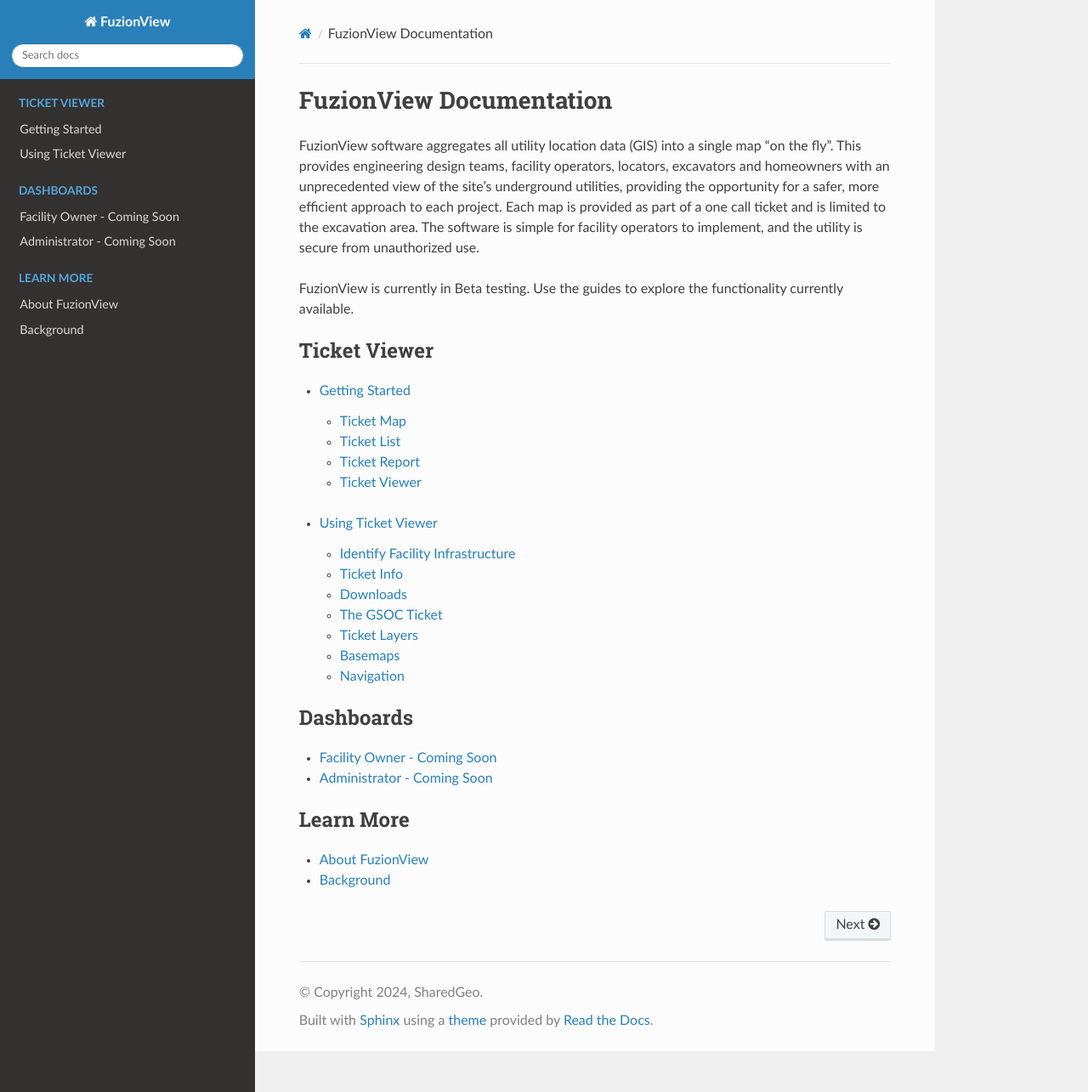
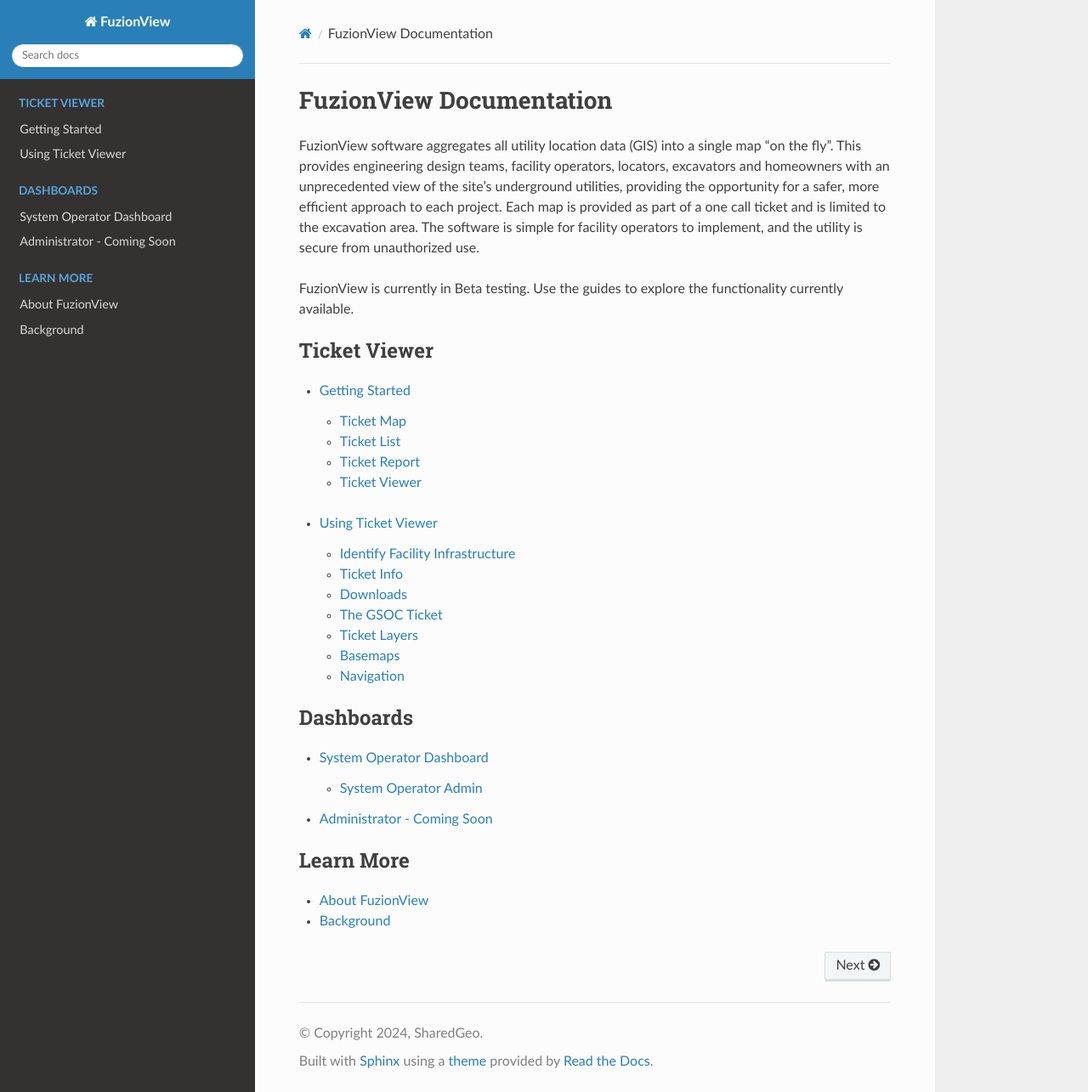
Before and after one commit to FuzionView/FV-Docs, a Sphinx documentation site: the page built from source/index.rst, in a window 1280 px wide and 1285 px high. Shown: the whole window at 85% size. Built offline with Sphinx 7.4.7 and the Read the Docs theme 2.0.0, drawn with Linux system fonts in a browser that asks for light colours; some of the changed lines change nothing that is shown.

Commit message:
New System Operator Dashboard Doc

```diff
--- a/source/FODashboard.rst
+++ b/source/FODashboard.rst
@@ -1,2 +1,29 @@
-Facility Owner - Coming Soon
-=============================
+System Operator Dashboard
+===========================
+The System Operator Dashboard displays a list of all the Data Providers managed by the System Operator.
+
+.. figure:: /_static/SODashboard1.png
+   :alt: The FuzionView System Operator Dashboard
+   :class: with-border
+
+   *FuzionView System Operator Dashboard*
+
+.. hint::
+   Click **Show** to open the Data Provider or click **Edit** to change the name of the Data Provider.
+
+
+.. figure:: /_static/SODashboard2.png
+   :alt: The FuzionView System Operator Dashboard
+   :class: with-border
+
+   *FuzionView System Operator Dashboard*
+
+System Operator Admin
+---------------------------------
+Select **New Data Provier** to add a new data provider to FuzionView.
+
+.. figure:: /_static/SOAdmin1.png
+   :alt: The FuzionView System Operator Admin
+   :class: with-border
+
+   *FuzionView System Operator Admin*
```
Also changed, not shown: source/_static/DPAdmin3_DeleteEdit.png (added), source/_static/DPAdmin4_Menu.png (added), source/_static/DPAdmin5_Menu2.png (added), source/_static/DPDAdmin1_Datasets.png (added), source/_static/DPDAdmin2_Users.png (added), source/_static/SOAdmin1_NewDP.png (added), source/_static/SODashboard1.png (added), source/_static/SODashboard2.png (added).
